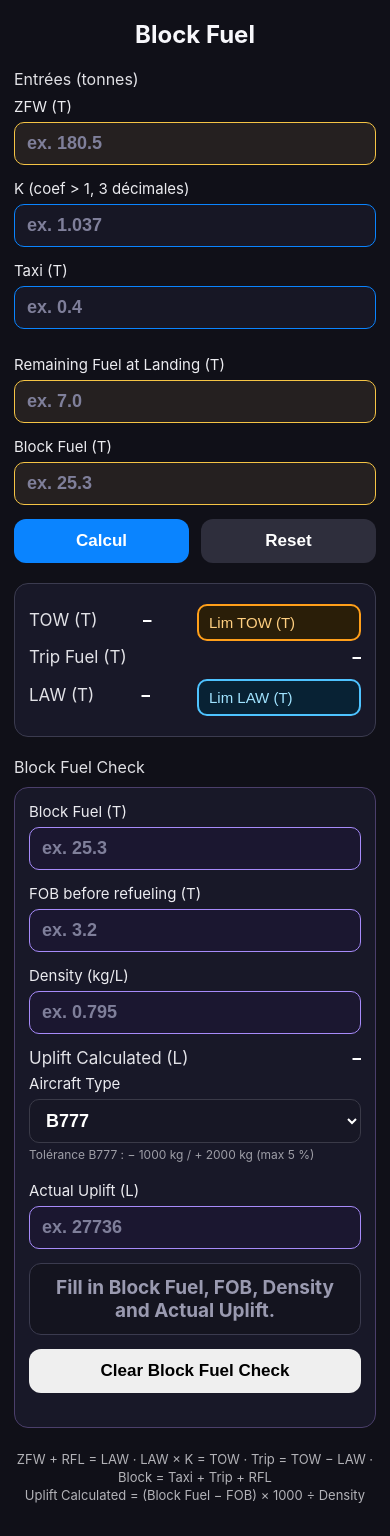
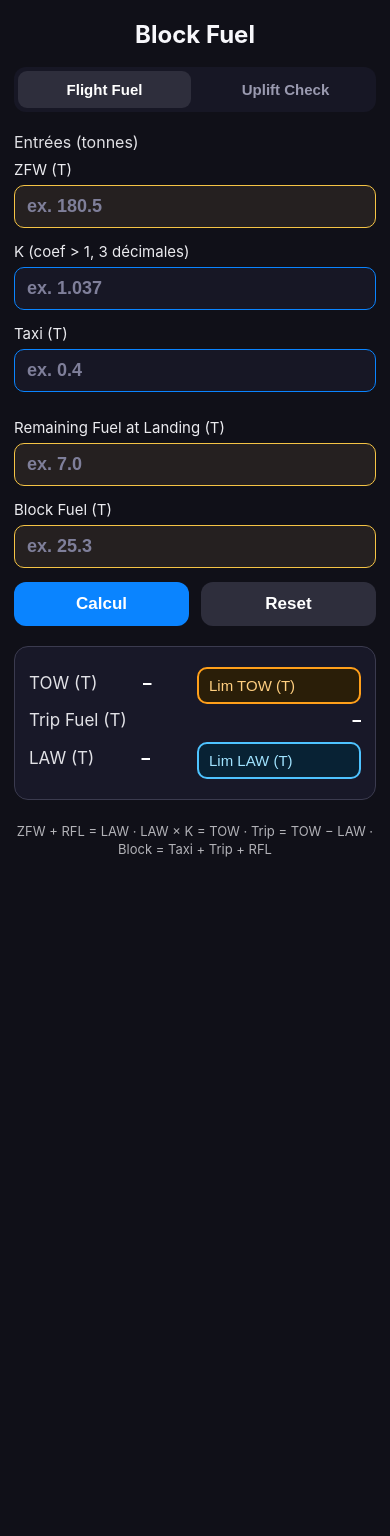
Before and after one commit to Aldorun/Block-Fuel, a plain HTML site: page index.html in a window 390 px wide. After the commit the page ends 890 px from the top, so only its background shows below. Drawn offline with Linux system fonts and the light colour scheme.

Commit message:
Add files via upload

```diff
--- a/index.html
+++ b/index.html
@@ -11,7 +11,7 @@
   <meta name="theme-color" content="#101018">
   <meta name="apple-mobile-web-app-capable" content="yes">
   <meta name="apple-mobile-web-app-status-bar-style" content="black">
-  <link rel="apple-touch-icon" href="icon-192.png">
+  <link rel="apple-touch-icon" href="bf-icon-192.png">
 
   <style>
     body {
@@ -78,7 +78,7 @@
     .state-limited-law { border-color: #4ec3ff !important; background-color: #082234 !important; }
 
     /* violet = bloc Block Fuel avitaillement (mesures sol) */
-    .state-uplift { border-color: #a78bfa; background-color: #1b1730; }
+    .state-uplift { border-color: #2dd4bf; background-color: #0e211e; }
     /* gris = valeur dérivée, non saisie directement */
     .state-derived { border-color: #55556a; background-color: #14141f; color: #d8d8ea; }
 
@@ -126,7 +126,7 @@
     /* Bloc Block Fuel (avitaillement) */
     .uplift-box {
       margin-top: 10px; padding: 14px; border-radius: 14px;
-      background-color: #181828; border: 1px solid #4b3f6b;
+      background-color: #181828; border: 1px solid #2b4a46;
     }
 
     .verdict {
@@ -142,6 +142,32 @@
 
     .footer { margin-top: 22px; font-size: 13px; text-align: center; opacity: 0.7; line-height: 1.4; }
 
+    .tabbar {
+      display: flex;
+      gap: 8px;
+      margin-bottom: 18px;
+      background-color: #171725;
+      border-radius: 12px;
+      padding: 4px;
+    }
+    .tab-btn {
+      flex: 1;
+      padding: 10px 0;
+      border: none;
+      border-radius: 9px;
+      background: transparent;
+      color: #9a9ab0;
+      font-size: 15px;
+      font-weight: 700;
+      cursor: pointer;
+    }
+    .tab-btn.active {
+      background-color: #2e2e3c;
+      color: #ffffff;
+    }
+    .tab-panel { display: none; }
+    .tab-panel.active { display: block; }
+
     @media (max-width: 480px) {
       .app { padding: 20px 14px 32px; }
       .grid-2 { grid-template-columns: 1fr; }
@@ -153,6 +179,13 @@
 <body>
 <div class="app">
   <h1>Block Fuel</h1>
+
+  <div class="tabbar">
+    <button class="tab-btn active" id="tabBtnFlight">Flight Fuel</button>
+    <button class="tab-btn" id="tabBtnUplift">Uplift Check</button>
+  </div>
+
+  <div class="tab-panel active" id="tabFlightFuel">
 
   <div class="group-title">Entrées (tonnes)</div>
   <div class="row">
@@ -203,6 +236,14 @@
     </div>
     <div class="limit-info" id="limitInfo"></div>
   </div>
+
+  <div class="footer">
+    ZFW + RFL = LAW · LAW × K = TOW · Trip = TOW − LAW · Block = Taxi + Trip + RFL
+  </div>
+
+  </div><!-- /tabFlightFuel -->
+
+  <div class="tab-panel" id="tabUpliftCheck">
 
   <!-- ================= BLOCK FUEL CHECK (avitaillement) ================= -->
   <div class="group-title">Block Fuel Check</div>
@@ -258,13 +299,35 @@
   </div>
 
   <div class="footer">
-    ZFW + RFL = LAW · LAW × K = TOW · Trip = TOW − LAW · Block = Taxi + Trip + RFL<br>
     Uplift Calculated = (Block Fuel − FOB) × 1000 ÷ Density
   </div>
+
+  </div><!-- /tabUpliftCheck -->
 </div>
 
 <script>
 let hasCalculated = false;
+
+// ---- Tab switching ----
+const tabBtnFlight = document.getElementById('tabBtnFlight');
+const tabBtnUplift = document.getElementById('tabBtnUplift');
+const tabFlightFuel = document.getElementById('tabFlightFuel');
+const tabUpliftCheck = document.getElementById('tabUpliftCheck');
+
+function showTab(name) {
+  const isFlight = name === 'flight';
+  tabBtnFlight.classList.toggle('active', isFlight);
+  tabBtnUplift.classList.toggle('active', !isFlight);
+  tabFlightFuel.classList.toggle('active', isFlight);
+  tabUpliftCheck.classList.toggle('active', !isFlight);
+  try { localStorage.setItem('bf_active_tab', name); } catch (e) {}
+}
+tabBtnFlight.addEventListener('click', () => showTab('flight'));
+tabBtnUplift.addEventListener('click', () => showTab('uplift'));
+try {
+  const saved = localStorage.getItem('bf_active_tab');
+  if (saved === 'uplift') showTab('uplift');
+} catch (e) {}
 
 function parseValOrNaN(id) {
   const raw = document.getElementById(id).value.trim().replace(',', '.');
```
Also changed, not shown: bf-icon-192.png (added), bf-icon-512.png (added), manifest.json.
